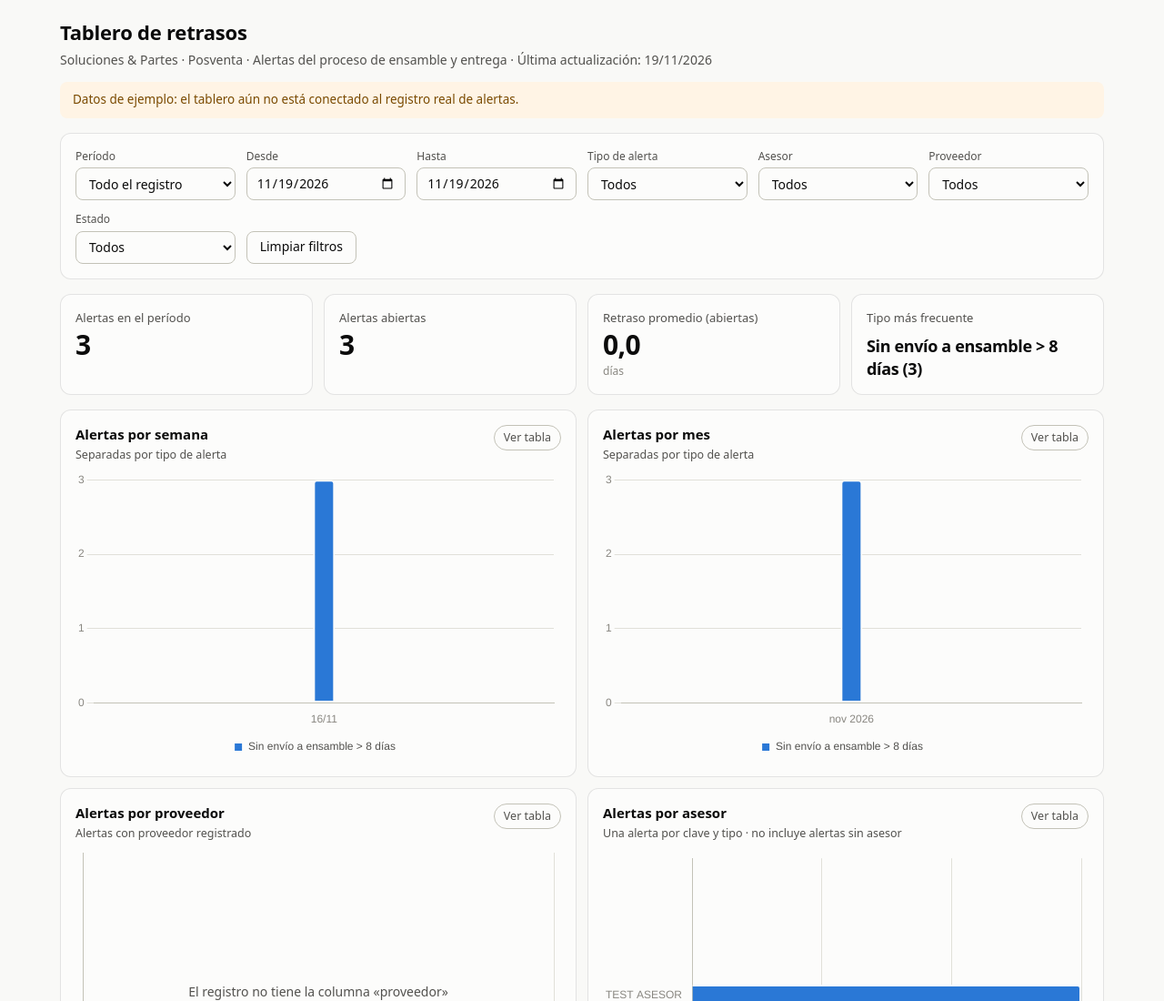
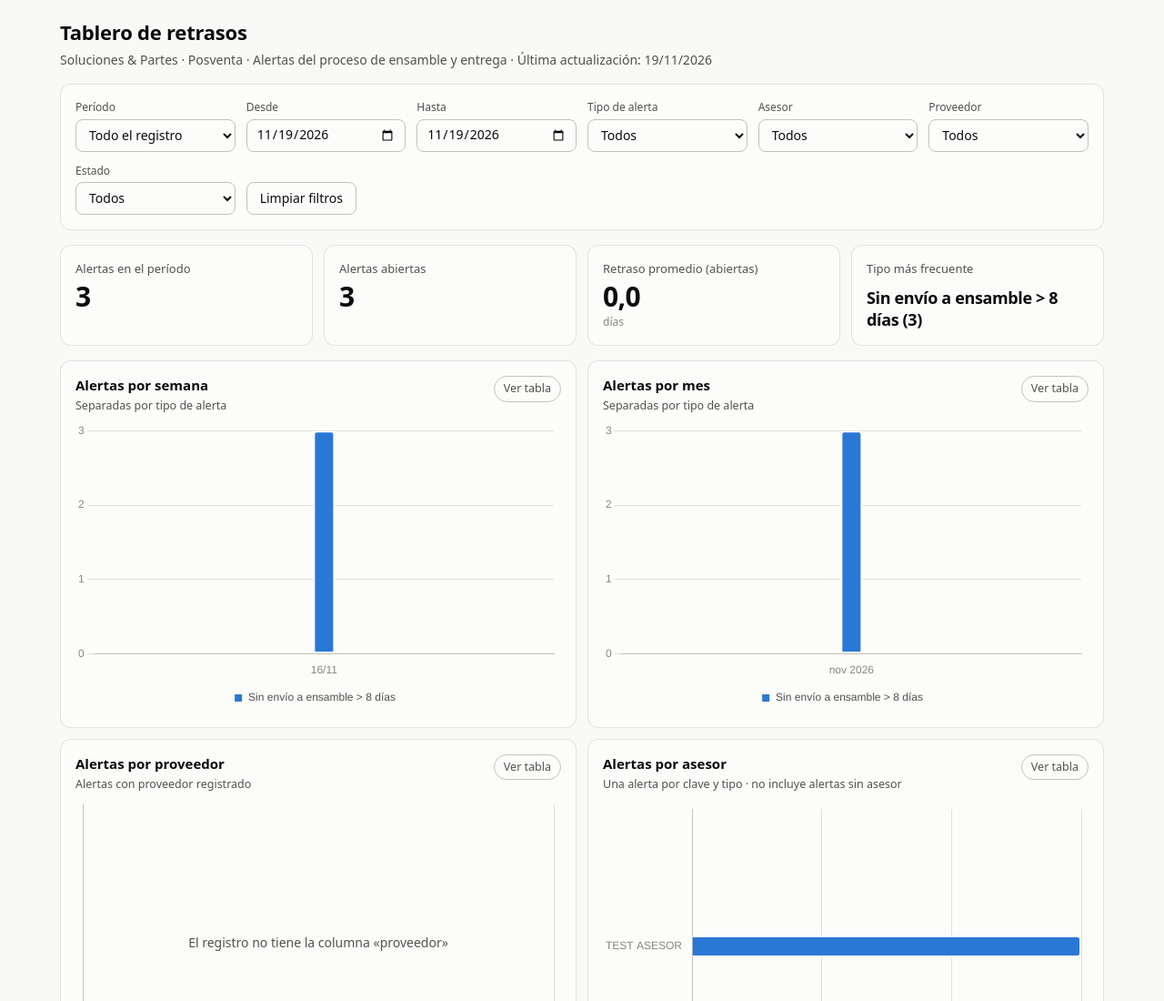
Before and after one commit to SamCheesy/Sistemas_Informacion, a plain HTML site: page index.html in a window 1280 px wide. Shown: the top 1100 px of the page at 91% size. Drawn offline with nearby package versions, Linux system fonts and the light colour scheme.

Commit message:
Set DATOS_DE_EJEMPLO to false for production

```diff
--- a/index.html
+++ b/index.html
@@ -262,7 +262,7 @@
 
 /* ================= Configuración ================= */
 var CSV_URL = 'alertas.csv';
-var DATOS_DE_EJEMPLO = true;               // poner en false cuando alertas.csv sea el registro real
+var DATOS_DE_EJEMPLO = false;               // poner en false cuando alertas.csv sea el registro real
 var CSV_EMBEBIDO = `id_alerta,fecha_alerta,tipo_alerta,reserva,equipo,asesor,proveedor,dias_retraso,ultima_actualizacion
 A-0001,2026-09-01,Sin envío a ensamble > 8 días,R-2026-1112,Motobomba diésel 4 in #204,Daniela Ochoa,,1,2026-09-06
 A-0002,2026-09-02,SLA de ensamble vencido,R-2026-1103,Motobomba diésel 4 in #995,Laura Zapata,Chasis y Soldaduras JM,7,2026-09-07
```
